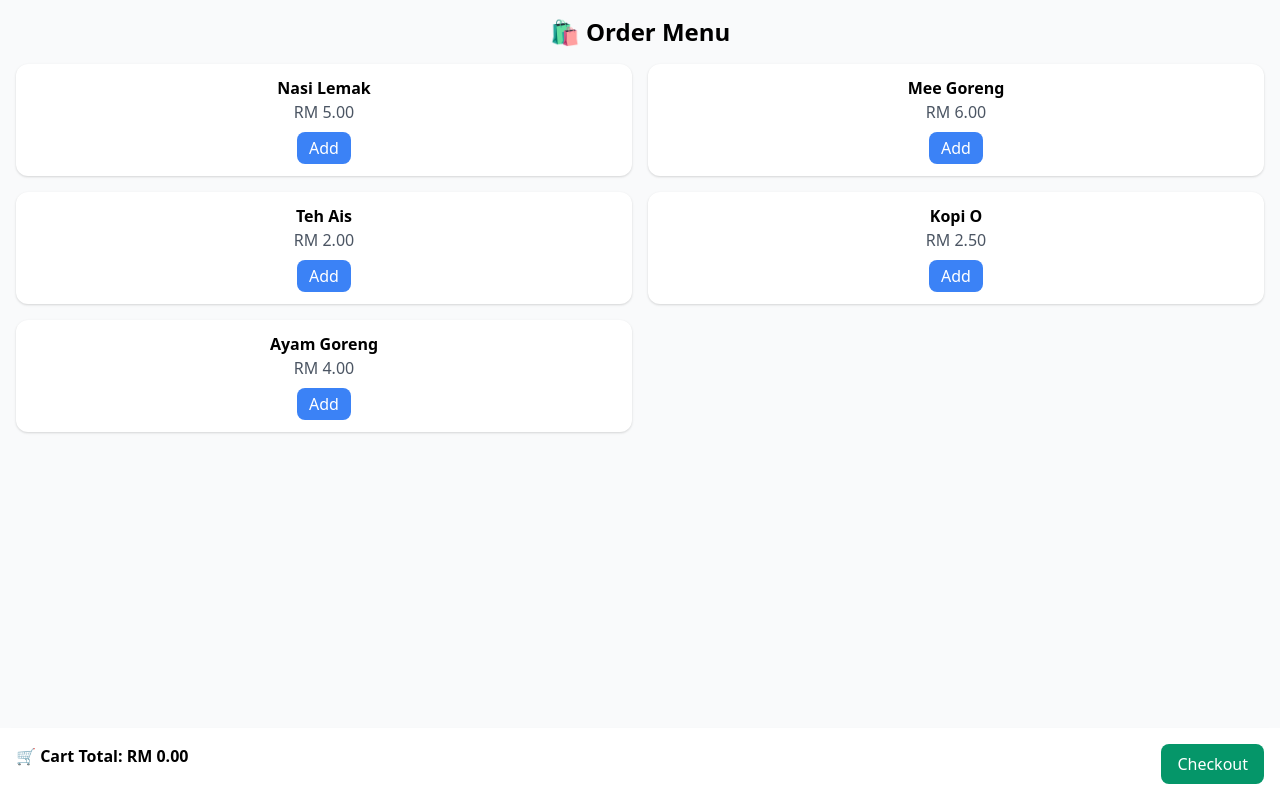
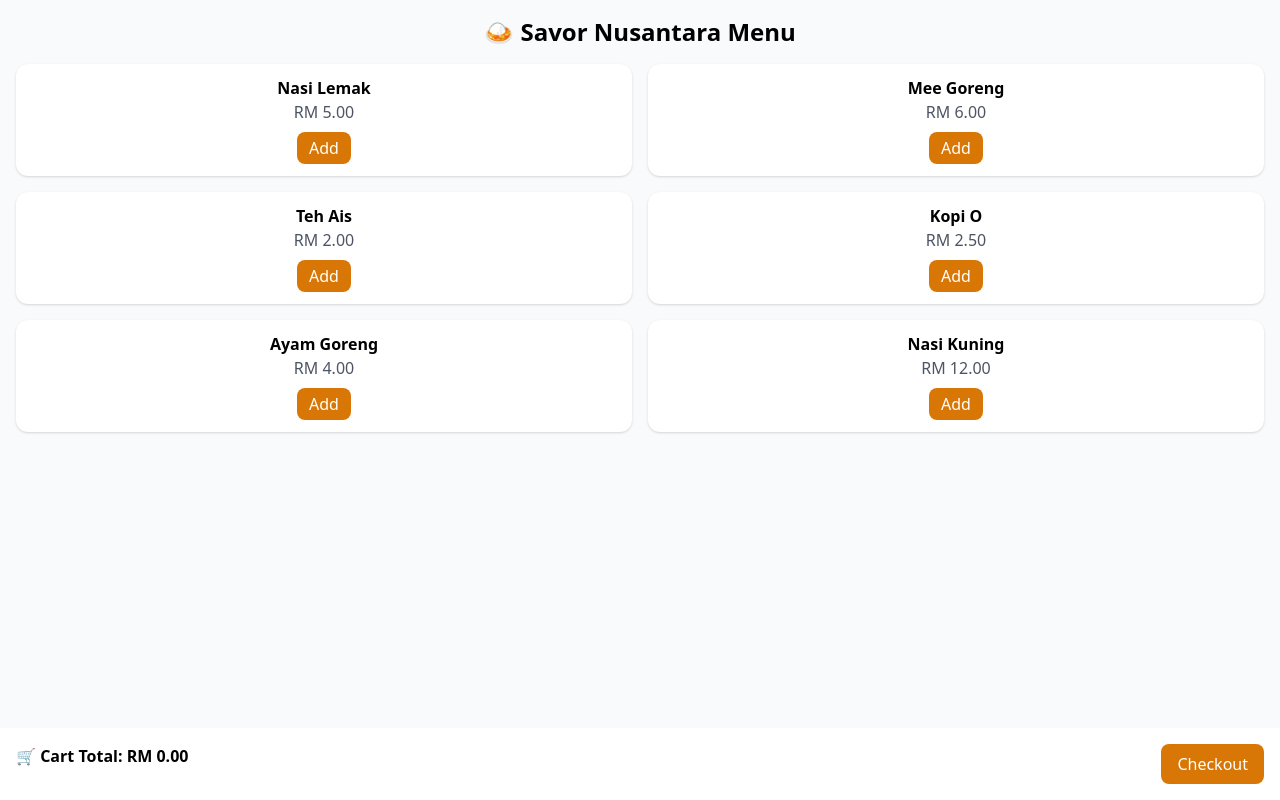
Before and after one commit to NurfaShoppe/Savor-Nusantara, a plain HTML site: page index.html in a window 1280 px wide. Drawn offline with nearby package versions, Linux system fonts and the light colour scheme.

Commit message:
Update index.html

```diff
--- a/index.html
+++ b/index.html
@@ -3,7 +3,7 @@
 <head>
 <meta charset="UTF-8">
 <meta name="viewport" content="width=device-width, initial-scale=1.0">
-<title>My Ordering System</title>
+<title>Savor Nusantara</title>
 <link rel="manifest" href="manifest.json">
 <link href="https://cdn.jsdelivr.net/npm/tailwindcss@2.2.19/dist/tailwind.min.css" rel="stylesheet">
 <style>
@@ -11,17 +11,16 @@
   .card { transition: 0.2s; }
   .card:hover { transform: scale(1.03); }
 </style>
-  <link rel="manifest" href="manifest.json">
 </head>
 <body class="p-4">
-  <h1 class="text-2xl font-bold text-center mb-4">🛍️ Order Menu</h1>
+  <h1 class="text-2xl font-bold text-center mb-4">🍛 Savor Nusantara Menu</h1>
 
   <div id="productList" class="grid grid-cols-2 gap-4"></div>
 
   <div class="fixed bottom-0 left-0 w-full bg-white p-4 shadow-lg">
     <div class="flex justify-between">
       <span class="font-bold">🛒 Cart Total: RM <span id="total">0.00</span></span>
-      <button onclick="checkout()" class="bg-green-600 text-white px-4 py-2 rounded-lg">Checkout</button>
+      <button onclick="checkout()" class="bg-yellow-600 text-white px-4 py-2 rounded-lg">Checkout</button>
     </div>
   </div>
 
@@ -32,6 +31,7 @@ const products = [
   {id: 'P003', name: 'Teh Ais', price: 2.00},
   {id: 'P004', name: 'Kopi O', price: 2.50},
   {id: 'P005', name: 'Ayam Goreng', price: 4.00},
+  {id: 'P006', name: 'Nasi Kuning', price: 12.00},
 ];
 
 let cart = [];
@@ -42,7 +42,7 @@ function renderProducts() {
     <div class="card bg-white p-3 rounded-xl shadow text-center">
       <h2 class="font-semibold">${p.name}</h2>
       <p class="text-gray-600">RM ${p.price.toFixed(2)}</p>
-      <button onclick="addToCart('${p.id}')" class="mt-2 bg-blue-500 text-white px-3 py-1 rounded-lg">Add</button>
+      <button onclick="addToCart('${p.id}')" class="mt-2 bg-yellow-600 text-white px-3 py-1 rounded-lg">Add</button>
     </div>
   `).join('');
 }
```
